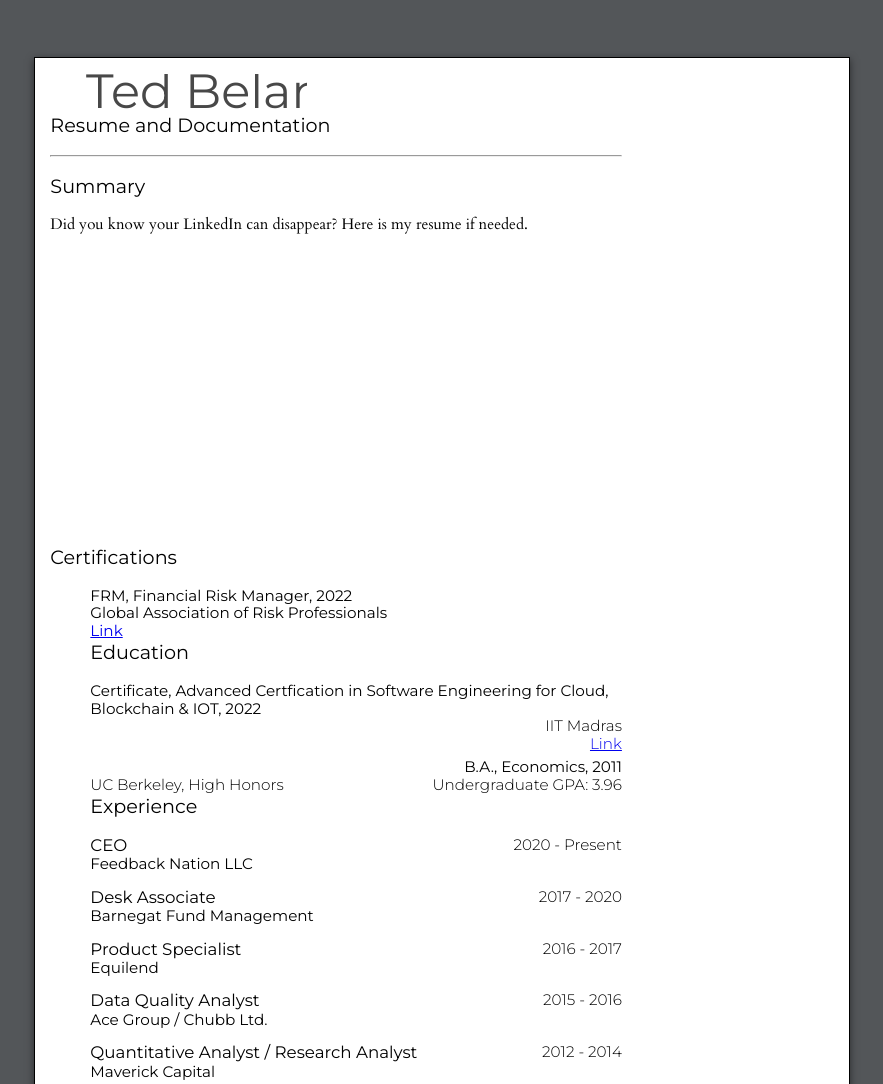
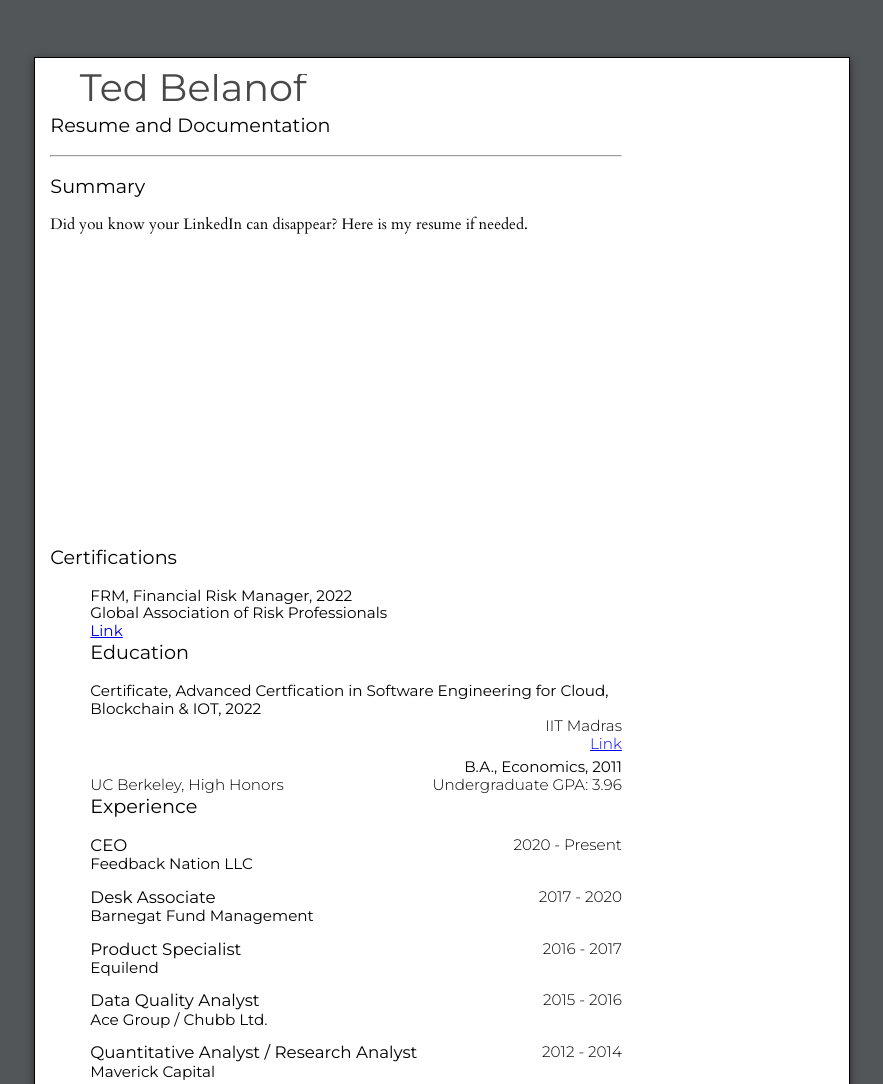
Before and after one commit to TedBelanoff/Resume, a plain HTML site: page index.html in a window 1280 px wide. Shown: the top 1084 px of the page, without its empty margins (198-1081 px from the left). Drawn offline with nearby package versions, Linux system fonts and the light colour scheme.

Commit message:
Add files via upload

```diff
--- a/index.html
+++ b/index.html
@@ -28,7 +28,7 @@
             <section class="sheet">
                 <section>
                     <header class="name" aria-label="Ted Belanoff">
-                            <svg width="257px" height="35px" viewBox="0 0 257 35" version="1.1" xmlns="http://www.w3.org/2000/svg" xmlns:xlink="http://www.w3.org/1999/xlink">
+                            <svg width="257px" height="35px" viewBox="0 0 320 44" version="1.1" xmlns="http://www.w3.org/2000/svg" xmlns:xlink="http://www.w3.org/1999/xlink">
                                 <g id="Page-1" stroke="none" stroke-width="1" fill="none" fill-rule="evenodd" font-family="Montserrat-Regular, Montserrat" font-size="48" font-weight="normal">
                                     <g id="Letter" transform="translate(-54.000000, -140.000000)" fill="#484848">
                                         <text id="TED-BELANOFF">
```
